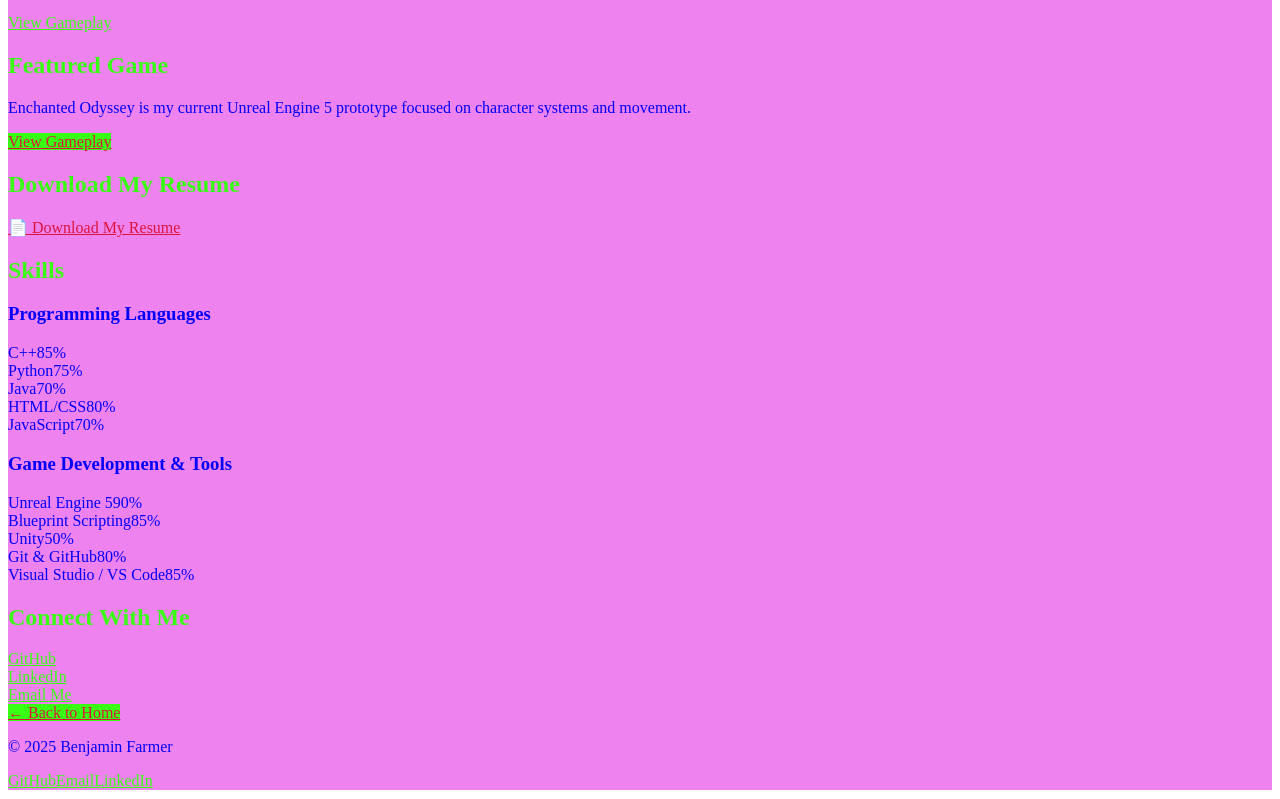
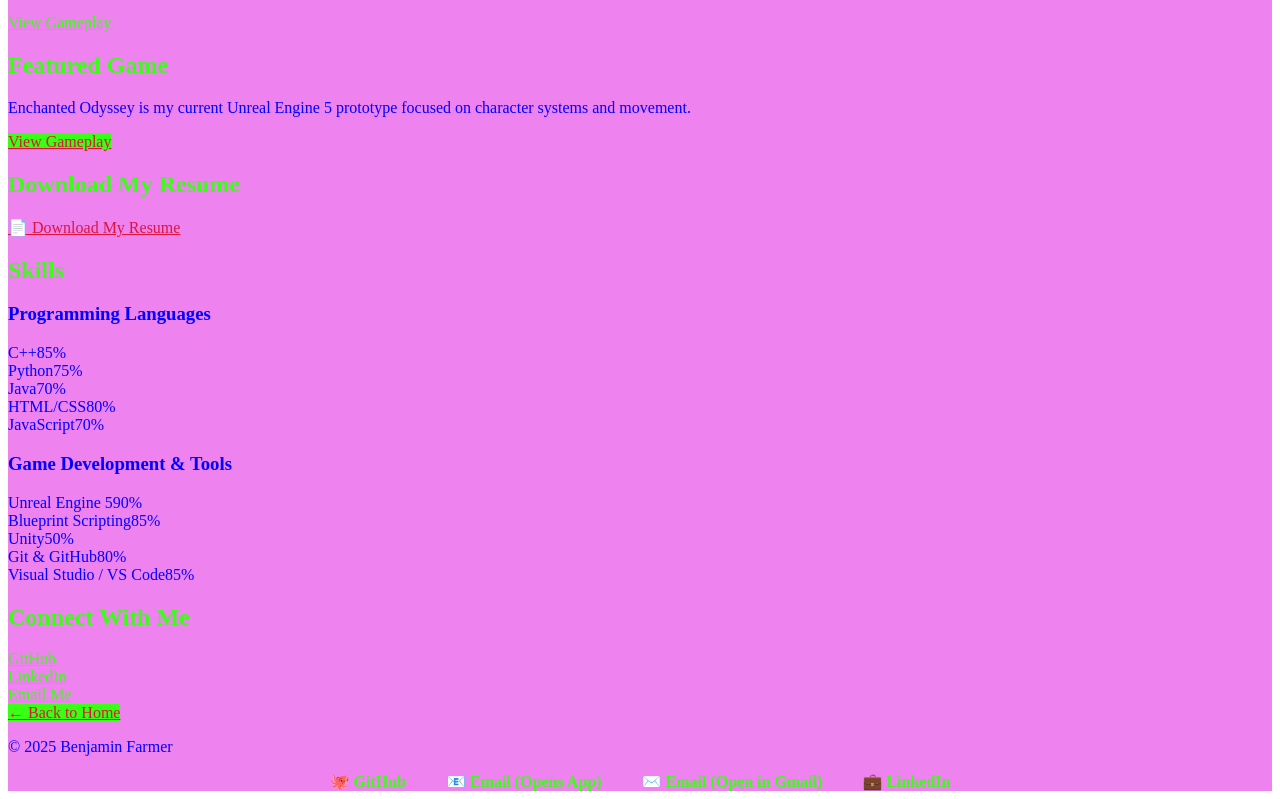
Before and after one commit to viroben1/game-portfolio, a Vue app: page /about in a window 1280 px wide. Shown: the part 361-1160 px from the top of the page. Built offline with nearby package versions, Linux system fonts and the light colour scheme.

Commit message:
Initial portfolio

```diff
--- a/src/components/Footer.vue
+++ b/src/components/Footer.vue
@@ -1,21 +1,47 @@
 <template>
-  <footer class="mt-10 p-4 text-center justify-between text-gray-300">
-    <p class="mb-2">© {{ year }} Benjamin Farmer</p>
-    <div class="flex justify-center space-x-8">
-      <a href="https://github.com/viroben1" target="_blank" class="text-neon hover:underline">GitHub</a>
-      <a href="mailto:viroben2001@gmail.com" class="text-neon hover:underline">Email</a>
-      <a href="https://www.linkedin.com/in/your-linkedin" target="_blank" class="text-neon hover:underline">LinkedIn</a>
-    </div>
+  <footer class="mt-10 p-4 text-center text-gray-300">
+    <p class="mb-4">© {{ year }} Benjamin Farmer</p>
+
+    <div class="flex flex-wrap justify-center gap-6">
+
+  <a href="https://github.com/viroben1" target="_blank" class="text-neon hover:underline">
+    🐙 GitHub
+  </a>
+
+  <a href="mailto:viroben2001@gmail.com" class="text-neon hover:underline">
+    📧 Email (Opens App)
+  </a>
+
+  <a href="https://mail.google.com/mail/?view=cm&fs=1&to=viroben2001@gmail.com" target="_blank" class="text-neon hover:underline">
+    ✉️ Email (Open in Gmail)
+  </a>
+
+  <a href="https://www.linkedin.com/in/benjamin-d-farmer/" target="_blank" class="text-neon hover:underline">
+    💼 LinkedIn
+  </a>
+
+</div>
   </footer>
 </template>
-
 <script setup>
-import { ref } from 'vue'
 const year = new Date().getFullYear()
 </script>
+<style scoped>
+  /* This targets the div that holds your links */
+  div.flex {
+    display: flex !important;
+    justify-content: center !important;
+    gap: 40px !important; /* This creates the physical gap you need */
+    margin-top: 1rem;
+  }
 
-<style scoped>
-.text-neon {
-  color: #39FF14;
-}
+  .text-neon {
+    color: #39FF14 !important;
+    text-decoration: none;
+    font-weight: bold;
+  }
+
+  .text-neon:hover {
+    text-decoration: underline;
+  }
 </style>
```
